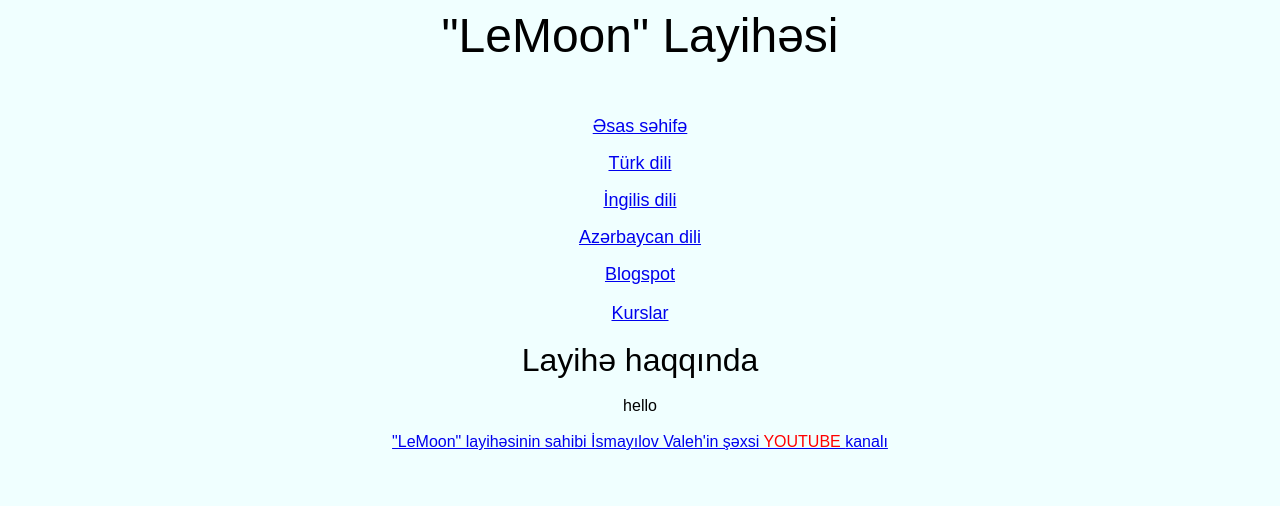
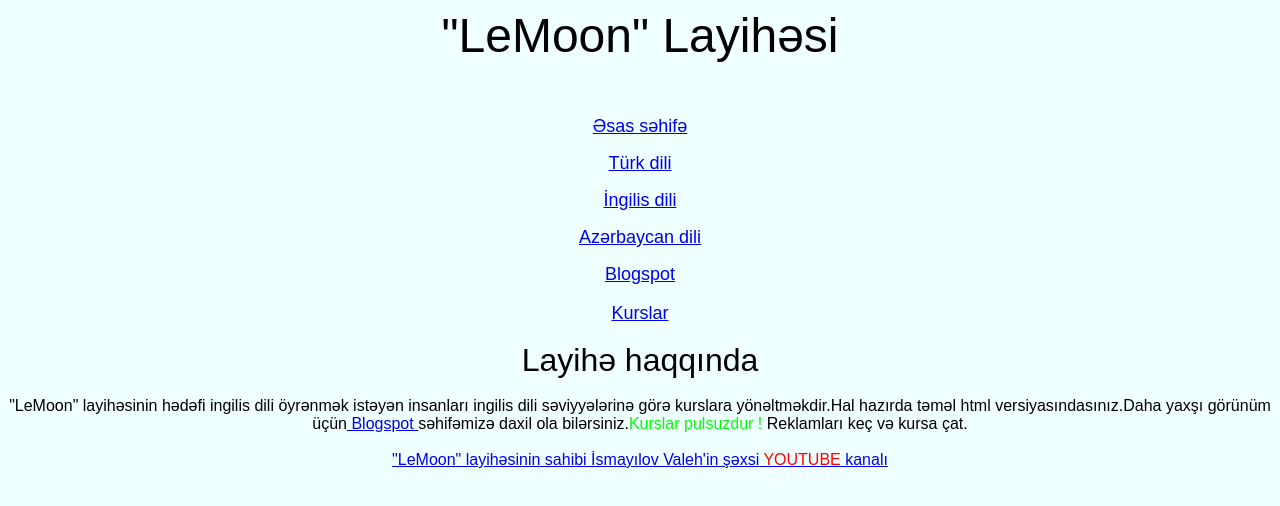
Before and after one commit to lemoontime/lemoonenglish, a plain HTML site: page aze.html in a window 1280 px wide. Drawn offline with Linux system fonts and the light colour scheme.

Commit message:
Update aze.html

```diff
--- a/aze.html
+++ b/aze.html
@@ -31,7 +31,7 @@
     <font size="6" face="arial" color="black">Layihə haqqında</font>
 </p>
 <p>
-    <font size="3" face="arial" color="black">hello</font>
+    <font size="3" face="arial" color="black">"LeMoon" layihəsinin hədəfi ingilis dili öyrənmək istəyən insanları ingilis dili səviyyələrinə görə kurslara yönəltməkdir.Hal hazırda təməl html versiyasındasınız.Daha yaxşı görünüm üçün<a href="https://lemoonproject.blogspot.com/"> Blogspot </a>səhifəmizə daxil ola bilərsiniz.<font color="lime">Kurslar pulsuzdur !</font> Reklamları keç və kursa çat.</font>
 </p>
 <p>
     <font size="3" face="arial" color="black"><a href="https://www.youtube.com/channel/UCHnt-LPmvB9dYw8mdaOjckQ?view_as=subscriber">"LeMoon" layihəsinin sahibi İsmayılov Valeh'in şəxsi<font size="3" face="arial" color="red"> YOUTUBE </font>kanalı</a></font>
```
